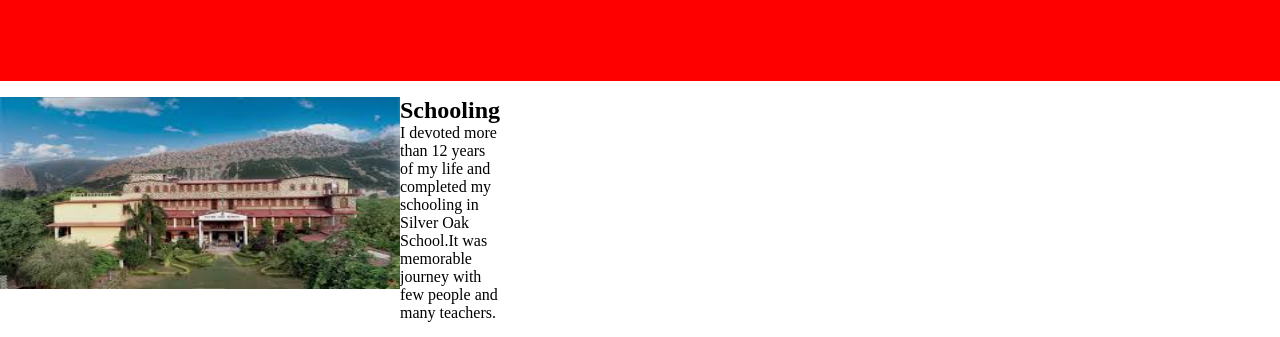
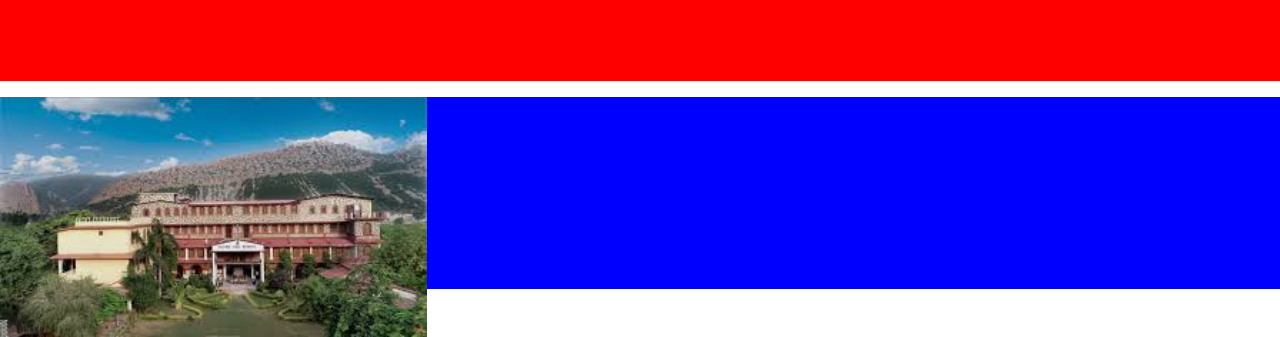
Before and after one commit to Khushalmishra11/First_Portfolio, a plain HTML site: page index.html in a window 1280 px wide. Shown: the part 819-1156 px from the top of the page. Drawn offline with Linux system fonts and the light colour scheme.

Commit message:
School section add

```diff
--- a/index.html
+++ b/index.html
@@ -2,7 +2,7 @@
 <html lang="en">
   <head>
     <meta charset="UTF-8" />
-    <meta name="viewport" content="width=device-width, initial-scale=1.0" />
+    <meta name="viewport" content="width=device-width, initial-scale=1.0">
     <title>Khushal Mishra Portfolio</title>
     <link rel="preconnect" href="https://fonts.googleapis.com" />
     <link rel="preconnect" href="https://fonts.gstatic.com" crossorigin />
@@ -83,18 +83,11 @@
       </section>
 
       <section class="About">
-        <div class="content">
-          <div class="school">
-            <ul class="schlimg">
-            <li><span class="school">
-              <img src="Images/silver oak school.jpg" alt="Silver Oak School" class="school">
-            </span></li>
+        <div class="flex-content">
+          <div class="imgscl">
+            <img src="Images/silver oak school.jpg" alt="Silver Oak School">
+          </div>
 
-            <li><span class="abtschl">
-                <h1>Schooling</h1>
-                <p>I devoted more than 12 years of my life and completed my schooling in Silver Oak School.It was memorable journey with few people and many teachers.</p>
-              </span></li></ul>
-          </div>
         </div>
       </section>
 
--- a/style.css
+++ b/style.css
@@ -108,18 +108,13 @@ nav ul li button {
   position: relative;
   top:1em;
   justify-content: space-around;
+  background-color: blue;
 }
 
-.About div .school{
-background-color: red;
-height: 12em;
-width: 25em;
-justify-content: space-around;
-display: flex;
-
+.About img{
+  display: flex;
+  height: 15em;
+  position: relative;
+  align-items: center;
+  justify-content: center;
 }
-.About div .school ul{
-  justify-content: space-around;
-  display: flex;
-  list-style: none;
-}
```
